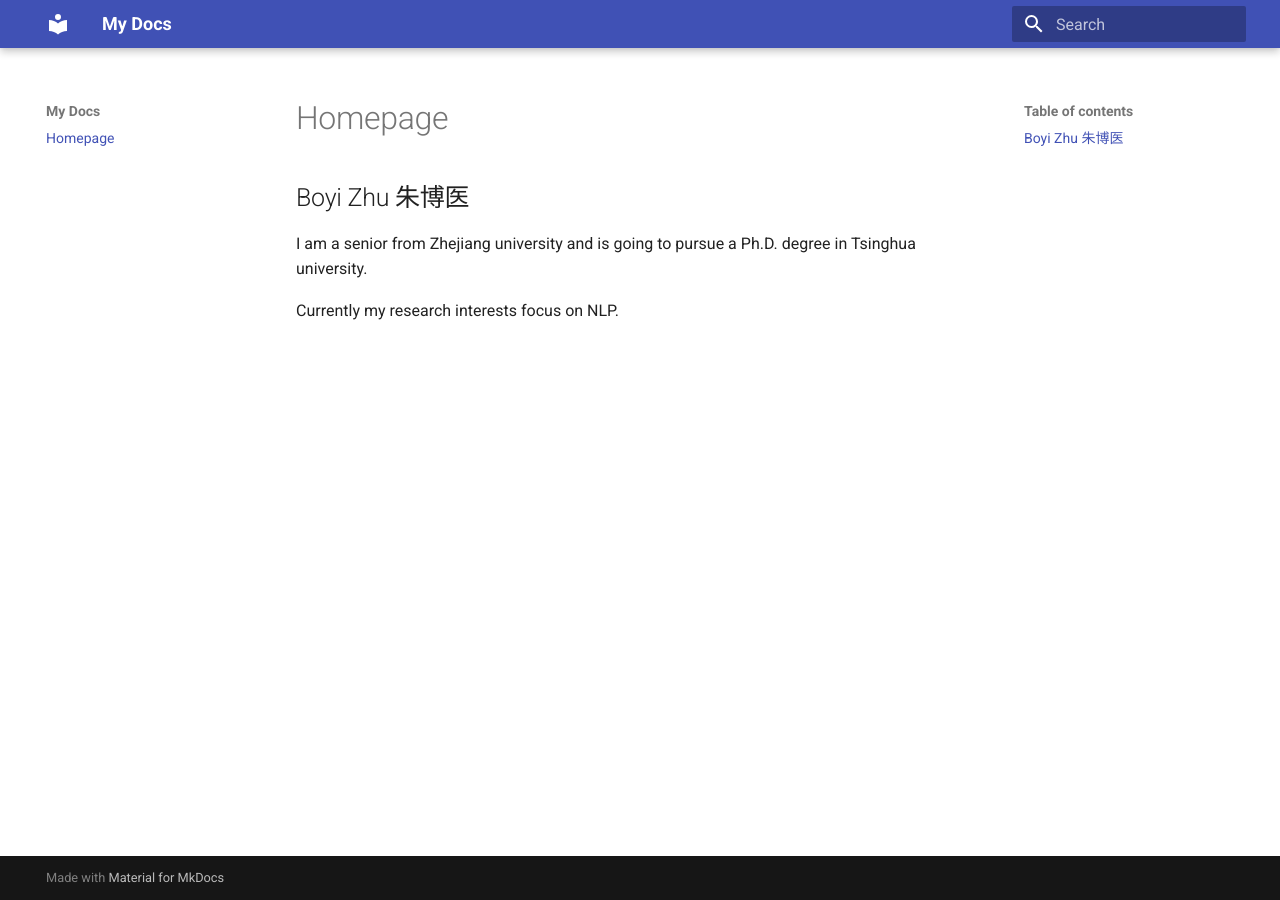
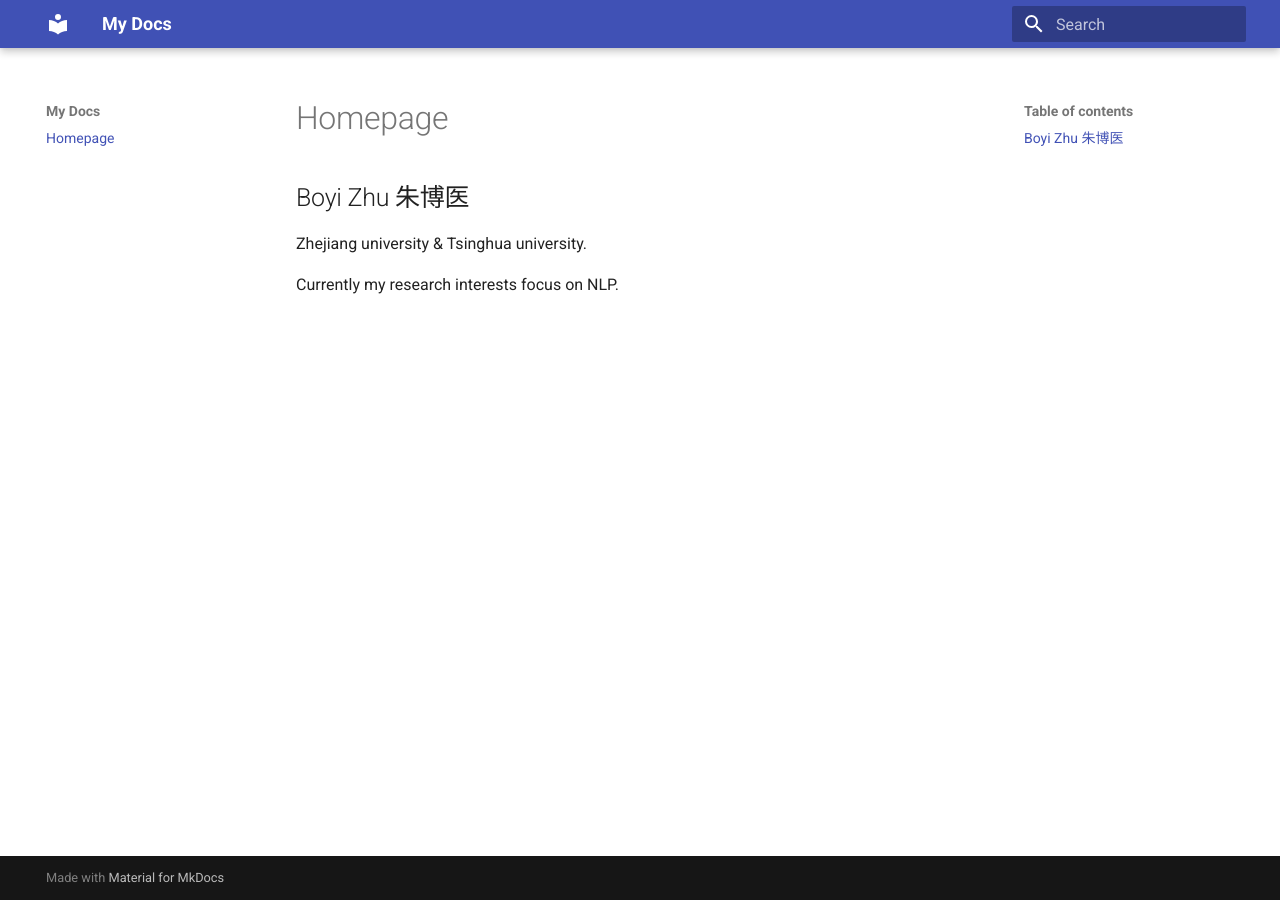
Before and after one commit to ReichCT/ReichCT.github.io, an MkDocs documentation site: the page built from docs/index.md, in a window 1280 px wide. Built offline with MkDocs 1.6.1 and Material for MkDocs 9.7.7, drawn with Linux system fonts in a browser that asks for light colours.

Commit message:
some modification

```diff
--- a/docs/index.md
+++ b/docs/index.md
@@ -2,6 +2,6 @@
 
 ## Boyi Zhu 朱博医
 
-I am a senior from Zhejiang university and is going to pursue a Ph.D. degree in Tsinghua university.
+Zhejiang university & Tsinghua university.
 
 Currently my research interests focus on NLP.
```
